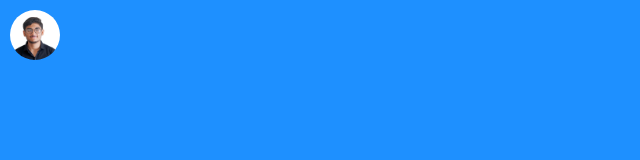
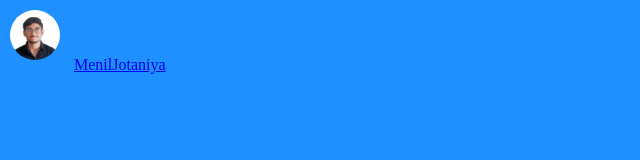
Before and after one commit to menil-nxt/website, a plain HTML site: page index.html in a window 1280 px wide. Shown: the whole page, without its empty margins (0-640 px from the left). Drawn offline with Linux system fonts and the light colour scheme.

Commit message:
new change

```diff
--- a/index.html
+++ b/index.html
@@ -8,6 +8,9 @@
     <link rel="stylesheet" href="/website/css/style.css" />
   </head>
   <body>
-    <img src="/website/video/images/Menil.jpg" alt="its menil photo" />
+    <div class="pic1">
+      <img src="/website/video/images/Menil.jpg" alt="its menil photo" />
+      <a href="#">MenilJotaniya</a>
+    </div>
   </body>
 </html>
```
Also changed, not shown: css/style.css (line endings or trailing spaces).
